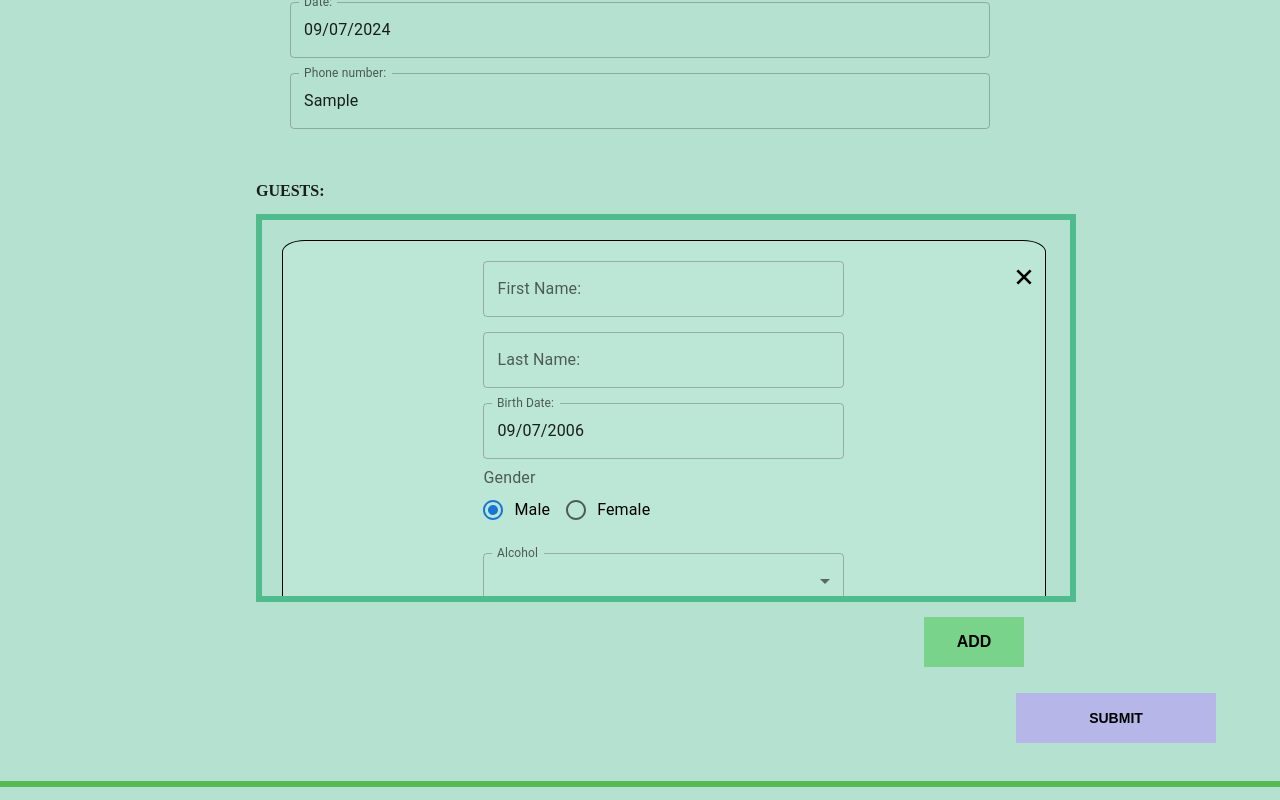
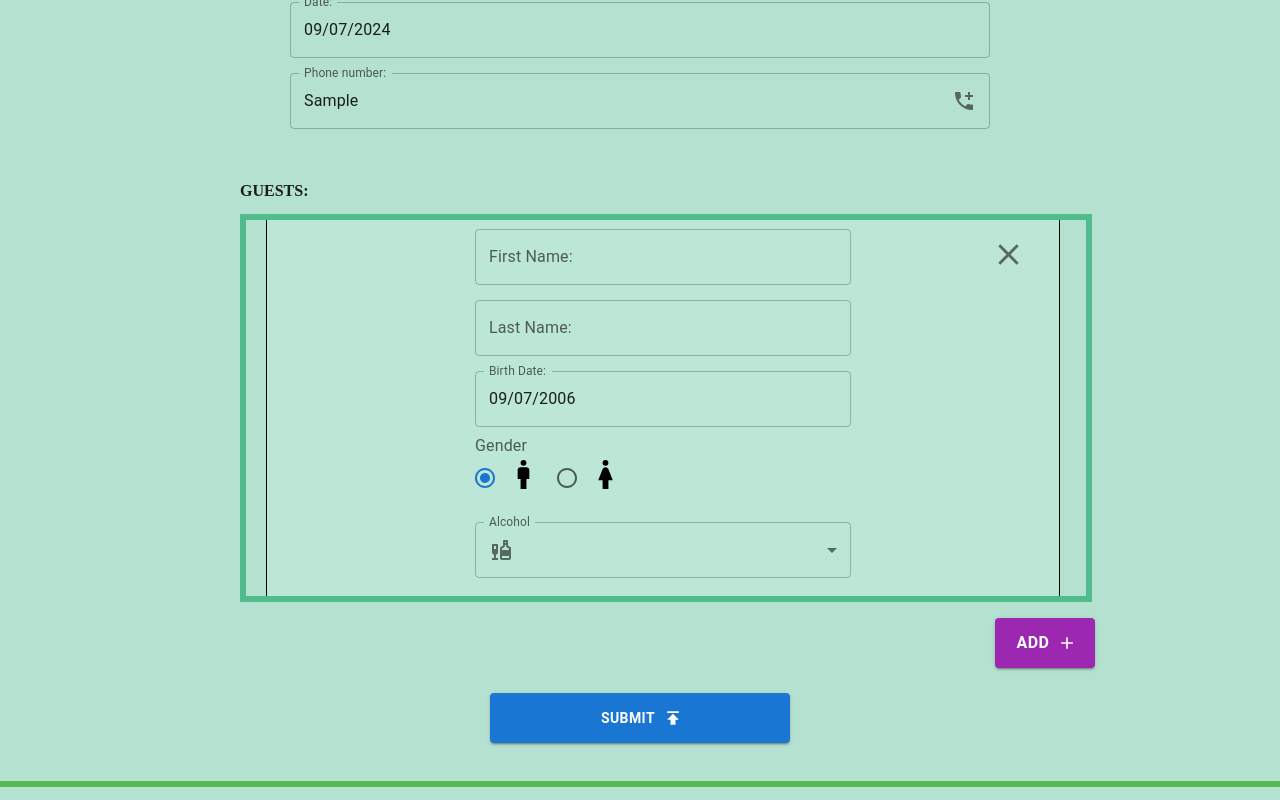
Before and after one commit to alinareabteva/party-organization, a React (Vite) app: page / in a window 1280 px wide. Both pictures are taken after typing "Sample", "Sample", "Sample", "Sample", "Sample" into the empty fields and a click on the button "ADD". Shown: the part 256-1056 px from the top of the page. Built offline with nearby package versions, Linux system fonts and the light colour scheme.

Commit message:
Add icons and buttons with mui material

```diff
--- a/package.json
+++ b/package.json
@@ -12,6 +12,7 @@
   "dependencies": {
     "@emotion/react": "^11.13.3",
     "@emotion/styled": "^11.13.0",
+    "@mui/icons-material": "^6.1.5",
     "@mui/material": "^6.1.5",
     "@mui/x-date-pickers": "^7.22.0",
     "@types/uuid": "^10.0.0",
--- a/src/components/base/base-input/BaseInput.tsx
+++ b/src/components/base/base-input/BaseInput.tsx
@@ -16,7 +16,9 @@ const BaseInput = ({id, errorMessage = "", label, type = "text", className = "",
                type={type}
                className={classNames({'base-input-wrapper': true, [className]: !!className})}
                helperText={errorMessage}
-               error={!!errorMessage} {...rest}/>
+               error={!!errorMessage}
+               {...rest}
+    />
   );
 };
 
--- a/src/components/base/base-select/BaseSelect.tsx
+++ b/src/components/base/base-select/BaseSelect.tsx
@@ -1,7 +1,6 @@
 import Select, {SelectChangeEvent, SelectProps} from "@mui/material/Select";
-import {Checkbox, ListItemText, MenuItem, OutlinedInput} from "@mui/material";
+import {Checkbox, ListItemText, MenuItem} from "@mui/material";
 import {useMemo} from "react";
-
 
 export interface SelectOption {
   value: string;
@@ -13,8 +12,8 @@ export type BaseSelectProps = SelectProps<SelectOption> & {
   options: Array<SelectOption>;
   onChange: (e: SelectChangeEvent<SelectOption | Array<SelectOption>>) => void;
 }
-
-const BaseSelect = ({selectedOption, onChange, options, multiple = false}: BaseSelectProps) => {
+//TODO: renderValue - need to allow override
+const BaseSelect = ({selectedOption, onChange, options, multiple = false, renderValue, ...rest}: BaseSelectProps) => {
 
   const selectedOptionValues = useMemo(() => {
     return (Array.isArray(selectedOption) ? [...selectedOption] : [selectedOption])
@@ -23,27 +22,24 @@ const selectedOptionValues = useMemo(() => {
   }, [selectedOption])
 
   return (
-    <>
     <Select
       className="base-select"
       value={selectedOption}
       multiple={multiple}
       onChange={onChange}
       displayEmpty
-        input={<OutlinedInput label="Alcohol"/>}
       renderValue={(selected) => (Array.isArray(selected) ? selected : [selected]).map(o => o.label).join(', ')}
+      {...rest}
     >
-        <MenuItem key={'empty'} value={''} >No value</MenuItem>
+      <MenuItem key={'empty'} value={''}>No value</MenuItem>
       {options.map(option => (
-
-          <MenuItem key={option.value} value={option.value} >
+        <MenuItem key={option.value} value={option.value}>
           <Checkbox checked={selectedOptionValues.includes(option.value)}/>
           <ListItemText primary={option.label}/>
         </MenuItem>
 
       ))}
     </Select>
-    </>
   );
 };
 
--- a/src/party/components/about-party/AboutParty.tsx
+++ b/src/party/components/about-party/AboutParty.tsx
@@ -5,6 +5,10 @@ import classNames from "classnames";
 import BaseInput from "../../../components/base/base-input/BaseInput.tsx";
 import {PartyContext} from "../../party-context/PartyContext.tsx";
 import {DatePicker} from "@mui/x-date-pickers";
+import {InputAdornment} from "@mui/material";
+import AddIcCallIcon from '@mui/icons-material/AddIcCall';
+import PlaceIcon from '@mui/icons-material/Place';
+import CelebrationIcon from '@mui/icons-material/Celebration';
 
 export interface AboutPartyState {
   partyName: string;
@@ -66,6 +70,15 @@ const AboutParty = () => {
         label="Name of the Party:"
         {...createPropsForInput("partyName", 'Enter Party Name')}
         errorMessage={aboutPartyErrors?.partyName?.join("; ")}
+        slotProps={{
+          input: {
+            endAdornment: (
+              <InputAdornment position="end">
+                <CelebrationIcon/>
+              </InputAdornment>
+            ),
+          },
+        }}
       />
 
       <div className="organizer">
@@ -96,6 +109,15 @@ const AboutParty = () => {
         label="Place:"
         {...createPropsForInput("place", 'Enter Place')}
         errorMessage={aboutPartyErrors?.place?.join("; ")}
+        slotProps={{
+          input: {
+            endAdornment: (
+              <InputAdornment position="end">
+                <PlaceIcon/>
+              </InputAdornment>
+            ),
+          },
+        }}
       />
       <DatePicker
         value={aboutParty.date}
@@ -108,6 +130,15 @@ const AboutParty = () => {
         label="Phone number: "
         {...createPropsForInput("phoneNumber", 'Phone Number')}
         errorMessage={aboutPartyErrors?.phoneNumber?.join("; ")}
+        slotProps={{
+          input: {
+            endAdornment: (
+              <InputAdornment position="end">
+                <AddIcCallIcon/>
+              </InputAdornment>
+            ),
+          },
+        }}
       />
     </div>
   );
--- a/src/party/components/form-actions/FormActions.scss
+++ b/src/party/components/form-actions/FormActions.scss
@@ -1,17 +1,15 @@
 .form-actions {
   display: flex;
   width: 100%;
-  justify-content: flex-end;
-  margin-right: 10%;
+  justify-content: center;
 
   .button-submit {
     display: flex;
-    width: 200px;
+    width: 300px;
     height: 50px;
     justify-content: center;
     align-items: center;
     margin-top: 2%;
-    background: #b6b7e8;
     border: none;
     font-weight: 600;
     font-size: 14px;
@@ -19,11 +17,6 @@
     cursor: pointer;
     transition: all .5s ease;
 
-    &:hover:not(:disabled) {
-      color: #000;
-      background-color: #af82f2;
-    }
-
     &:disabled {
       cursor: not-allowed;
     }
--- a/src/party/components/form-actions/FormActions.tsx
+++ b/src/party/components/form-actions/FormActions.tsx
@@ -1,18 +1,23 @@
 import {useContext} from "react";
 import {PartyContext} from "../../party-context/PartyContext.tsx";
 import "./FormActions.scss"
+import Button from "@mui/material/Button";
+import PublishIcon from '@mui/icons-material/Publish';
 
 const FormActions = () => {
   const {partyState, onClickSubmit} = useContext(PartyContext)
   return (
     <div className="form-actions">
-      <button
+      <Button
+        variant="contained"
         className="button-submit"
+        color="primary"
         disabled={partyState.values.guests.length === 0}
         onClick={onClickSubmit}
+        endIcon={<PublishIcon />}
       >
         Submit
-      </button>
+      </Button>
     </div>
   );
 };
--- a/src/party/components/guests-list/GuestsList.scss
+++ b/src/party/components/guests-list/GuestsList.scss
@@ -1,5 +1,5 @@
 .guests {
-  width: 60%;
+  width: 800px;
   margin-top: 2%;
 
   .guests-label {
@@ -20,26 +20,26 @@
     height: 42vh;
   }
 
+  .button {
+    display: flex;
+    width: 100%;
+    justify-content: flex-end;
+    margin-left: 55px;
+
     .button-add {
       display: flex;
       width: 100px;
       height: 50px;
       justify-content: center;
       align-items: center;
-    float: right;
       margin-top: 2%;
-    background: #79d38a;
       border: none;
       font-weight: 600;
       font-size: 16px;
       text-transform: uppercase;
       cursor: pointer;
       transition: all .5s ease;
-
-    &.button-add:hover {
-      color: #000;
-      background-color: #30ca8b;
+    }
   }
 
 }
-}
--- a/src/party/components/guests-list/GuestsList.tsx
+++ b/src/party/components/guests-list/GuestsList.tsx
@@ -2,6 +2,8 @@ import "./GuestsList.scss"
 import {MouseEvent, useContext} from "react"
 import GuestComponent from "./guest/GuestComponent.tsx";
 import {PartyContext} from "../../party-context/PartyContext.tsx";
+import Button from "@mui/material/Button";
+import AddIcon from '@mui/icons-material/Add';
 
 
 const GuestsList = () => {
@@ -32,10 +34,16 @@ const GuestsList = () => {
             onChange={onGuestFieldChange}
             onClickDelete={onClickDelete}
             errors={guestsErrors[index]}
+            isLastItem={index === guestsArray.length - 1}
           />
         ))}
       </div>
-      <button className="button-add" onClick={handleClickGuest}>Add</button>
+
+      <div className="button">
+        <Button variant="contained" color="secondary" className="button-add" onClick={handleClickGuest} endIcon={<AddIcon />}>
+          Add
+        </Button>
+      </div>
     </div>
   );
 };
--- a/src/party/components/guests-list/guest/GuestComponent.scss
+++ b/src/party/components/guests-list/guest/GuestComponent.scss
@@ -7,14 +7,18 @@
   background: #bce6d5;
   border: solid 1px #000;
   border-radius: 3%;
-  margin-bottom: 3%;
+  margin-bottom: 2rem;
   position: relative;
 
-  .icon-wrapper {
+  .header-actions {
     position: absolute;
-    right: 5px;
-    display: block;
+    width: 100%;
+    display: flex;
+    flex-direction: row;
+    justify-content: flex-end;
+    margin-right: 50px;
   }
+
 
     .MuiFormControl-root {
       width: 50%;
@@ -32,5 +36,4 @@
       justify-content: center;
 
     }
-
 }
--- a/src/party/components/guests-list/guest/GuestComponent.tsx
+++ b/src/party/components/guests-list/guest/GuestComponent.tsx
@@ -1,14 +1,26 @@
 import dayjs, {Dayjs} from "dayjs";
 import "./GuestComponent.scss"
 import BaseInput from "../../../../components/base/base-input/BaseInput.tsx";
-import {ChangeEvent, useMemo} from "react";
+import {ChangeEvent, useEffect, useMemo, useRef} from "react";
 import BaseSelect, {SelectOption} from "../../../../components/base/base-select/BaseSelect.tsx";
-import BaseIcon, {IconNames} from "../../../../components/base/icon/BaseIcon.tsx";
 import {ALCOHOL_NAMES} from "../../../constants.ts";
 import {ErrorState} from "../../../../components/validation";
 import {DatePicker} from "@mui/x-date-pickers";
-import {FormControl, FormControlLabel, FormLabel, InputLabel, Radio, RadioGroup} from "@mui/material";
+import {
+  FormControl,
+  FormControlLabel,
+  FormLabel,
+  IconButton, InputAdornment,
+  InputLabel,
+  OutlinedInput,
+  Radio,
+  RadioGroup
+} from "@mui/material";
 import {SelectChangeEvent} from "@mui/material/Select";
+import CloseIcon from '@mui/icons-material/Close';
+import LiquorIcon from '@mui/icons-material/Liquor';
+import WomanIcon from '@mui/icons-material/Woman';
+import ManIcon from '@mui/icons-material/Man';
 
 export enum Gender {
   M = 'M',
@@ -39,6 +51,7 @@ export interface GuestComponentsProps extends Guest {
   onChange: (id: string, partOfGuest: Partial<Guest>) => void;
   onClickDelete: (id: string) => void;
   errors: ErrorState<Guest>;
+  isLastItem: boolean;
 }
 
 const mapAlcoholToOption = (alcohol: AlcoholDto): SelectOption => {
@@ -57,8 +70,20 @@ const GuestComponent = ({
                           onChange,
                           alcohol,
                           onClickDelete,
-                          errors
+                          errors,
+                          isLastItem,
                         }: GuestComponentsProps) => {
+
+  const ref = useRef<HTMLDivElement>(null)
+
+  useEffect(() => {
+    if (isLastItem && ref.current) {
+      ref.current.scrollIntoView({
+        block: 'center',
+        behavior: 'smooth'
+      })
+    }
+  }, [ref, isLastItem])
 
   const handleChange = ({target: {name, value}}: ChangeEvent<HTMLInputElement>) => {
     onChange(id, {[name]: value})
@@ -99,12 +124,13 @@ const GuestComponent = ({
   }
 
   return (
-    <div className="guest-box">
-      <BaseIcon
-        onClick={() => onClickDelete(id)}
-        size={'badgeIcon'}
-        name={IconNames.Close}
-      />
+    <div className="guest-box" ref={ref}>
+      <div className="header-actions">
+        <IconButton className="close-icon" onClick={() => onClickDelete(id)}>
+          <CloseIcon fontSize="large"/>
+        </IconButton>
+      </div>
+
       <BaseInput
         name="firstName"
         placeholder="First Name"
@@ -134,11 +160,11 @@ const GuestComponent = ({
       />
 
       <FormControl className="gender">
-        <FormLabel id="demo-radio-buttons-group-label">
+        <FormLabel id="radio-buttons-group-label">
           Gender
         </FormLabel>
         <RadioGroup
-          aria-labelledby="demo-radio-buttons-group-label"
+          aria-labelledby="radio-buttons-group-label"
           value={gender}
           row
           name="radio-buttons-group"
@@ -147,27 +173,38 @@ const GuestComponent = ({
           <FormControlLabel
             value={Gender.M}
             control={<Radio/>}
-            label="Male"
+            label={<ManIcon fontSize="large"/>}
+
           />
           <FormControlLabel
             value={Gender.F}
             control={<Radio/>}
-            label="Female"
+            label={<WomanIcon fontSize="large"/>}
           />
         </RadioGroup>
       </FormControl>
 
-
       <div className="alcohol">
         <FormControl sx={{m: 1, width: 300}}>
-          <InputLabel shrink htmlFor="select-multiple-native">
+          <InputLabel id={`select-multiple-${id}`}>
             Alcohol
           </InputLabel>
           <BaseSelect
             selectedOption={selectedAlcoholOptions}
             options={alcoholOptions}
             multiple
+            labelId={`select-multiple-${id}`}
             onChange={alcoholChange}
+            input={(
+              <OutlinedInput
+                label="Alcohol"
+                startAdornment={(
+                  <InputAdornment position="start">
+                    <LiquorIcon/>
+                  </InputAdornment>
+                )}
+              />
+            )}
           />
         </FormControl>
       </div>
```
Also changed, not shown: 1 other file (tests, documents, lock files or other folders). Lines whose indentation alone changed are shown as unchanged.
